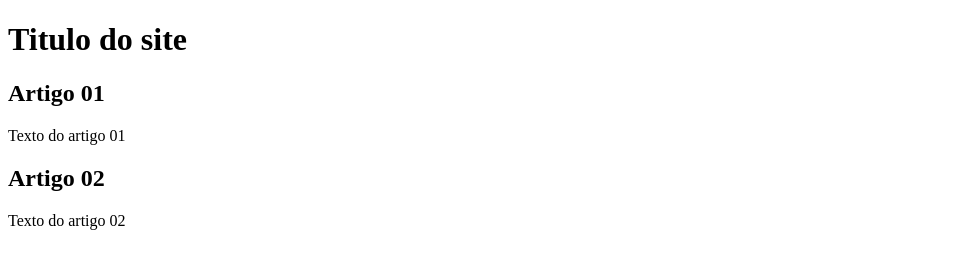
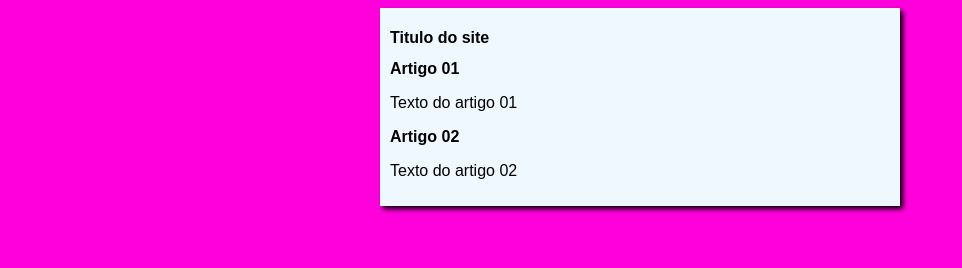
Before and after one commit to BrunoDosSantos07/Projeto-Site, a plain HTML site: page index.html in a window 1280 px wide. Shown: the whole page, without its empty margins (0-962 px from the left). Drawn offline with Linux system fonts and the light colour scheme.

Commit message:
iniciei o design

```diff
--- /dev/null
+++ b/estilos/style.css
@@ -0,0 +1,18 @@
+*{
+    font-family: Arial, Helvetica, sans-serif;
+    font-size: 16px;
+}
+
+body{
+    background-color: rgb(255, 0, 221);
+
+}
+
+main{
+    background-color: aliceblue;
+    width: 500px;
+    margin:auto;
+    padding:10px ;
+    box-shadow:3px 3px 5px black ;
+
+}
--- a/index.html
+++ b/index.html
@@ -4,6 +4,7 @@
     <meta charset="UTF-8">
     <meta name="viewport" content="width=device-width, initial-scale=1.0">
     <title>Titulo do site</title>
+    <link rel="stylesheet" href="estilos/style.css">
 </head>
 <body>
     <main>
```
